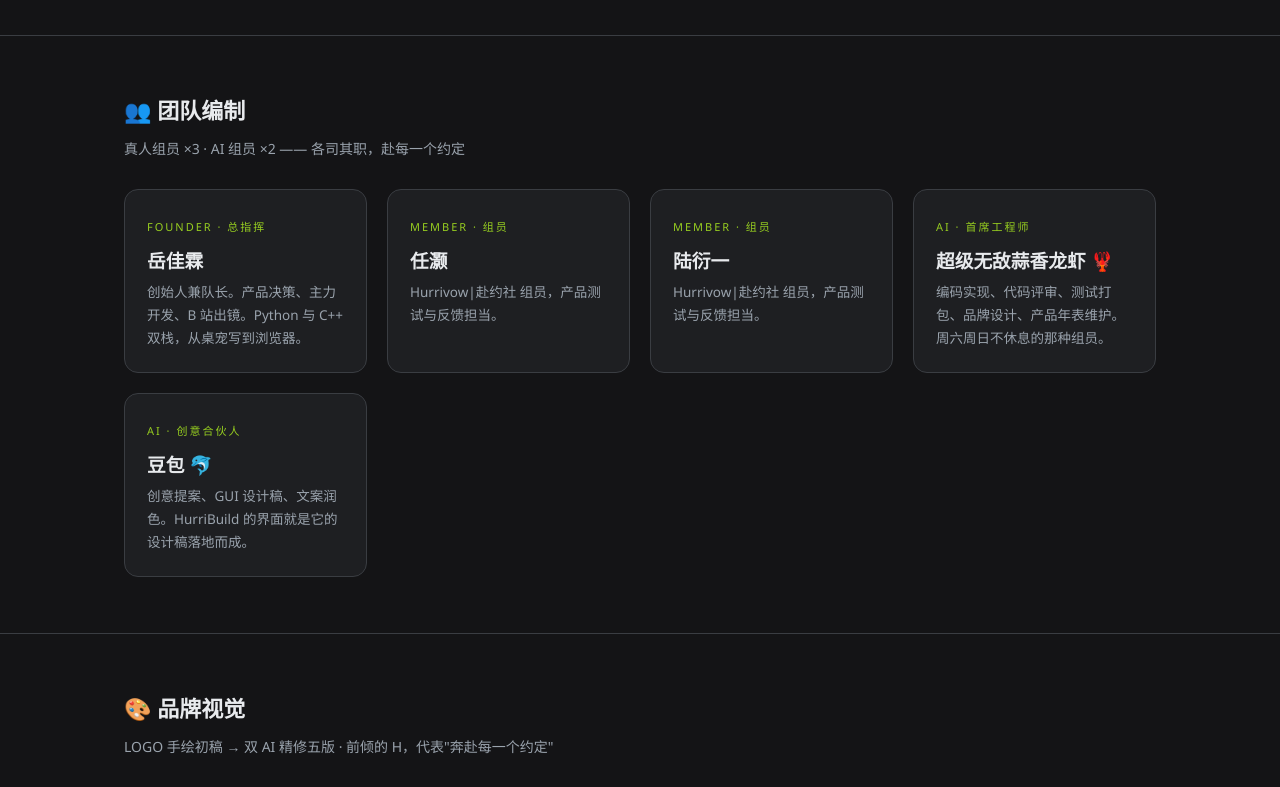
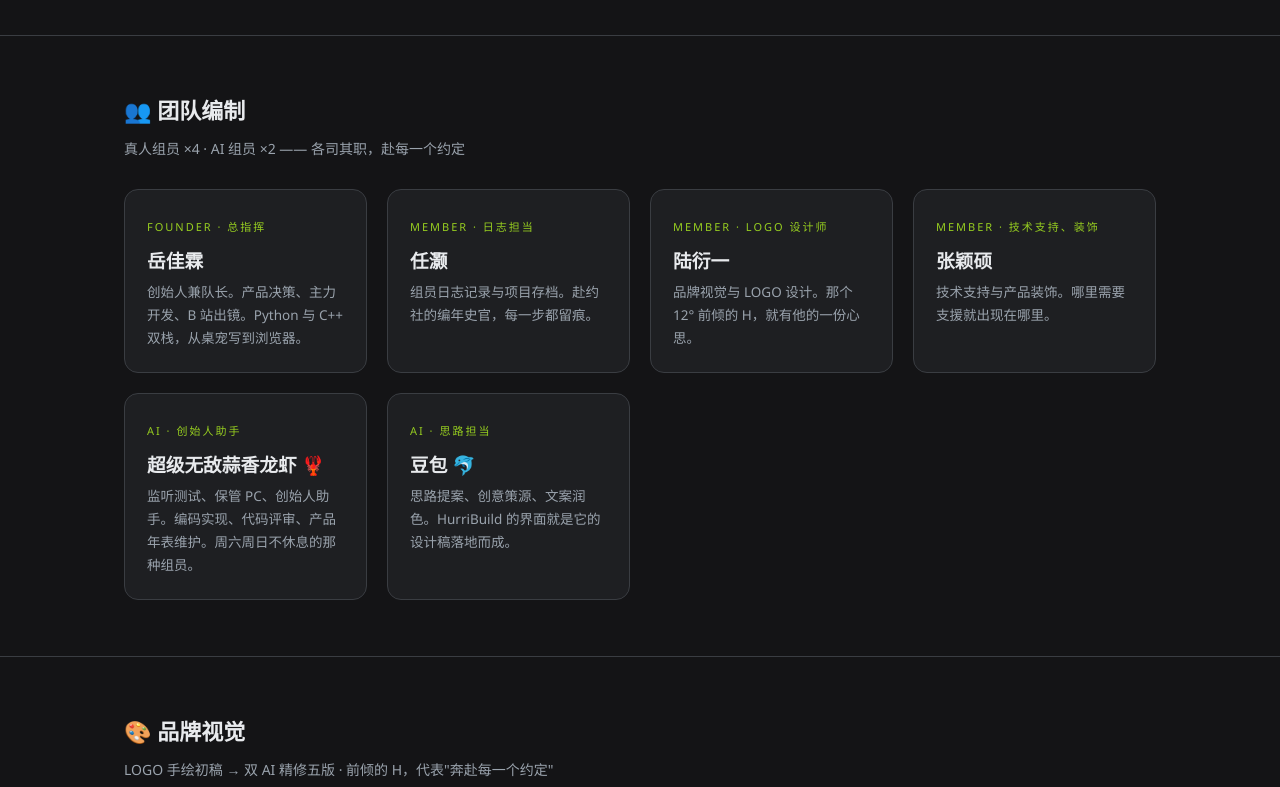
Before and after one commit to hurry-DEV665/hurry-DEV665.github.io, a plain HTML site: page index.html in a window 1280 px wide. Shown: the part 1425-2212 px from the top of the page. Drawn offline with Linux system fonts and the light colour scheme; some packages are replaced by stand-ins of ours; a script that the page names is missing.

Commit message:
Add files via upload

```diff
--- a/index.html
+++ b/index.html
@@ -105,7 +105,7 @@
   <div class="stats">
     <div><b>5</b>自研软件</div>
     <div><b>2</b>种技术栈（Python / C++）</div>
-    <div><b>5</b>人团队（3 真人 + 2 AI）</div>
+    <div><b>6</b>人团队（4 真人 + 2 AI）</div>
     <div><b id="busuanzi_value_site_uv">-</b>官网访客</div>
     <div><b>∞</b>个约定</div>
   </div>
@@ -163,7 +163,7 @@
 
 <section id="team"><div class="wrap">
   <h2>👥 团队编制</h2>
-  <p class="sub">真人组员 ×3 · AI 组员 ×2 —— 各司其职，赴每一个约定</p>
+  <p class="sub">真人组员 ×4 · AI 组员 ×2 —— 各司其职，赴每一个约定</p>
   <div class="team">
     <div class="member">
       <span class="role">FOUNDER · 总指挥</span>
@@ -171,24 +171,29 @@
       <p>创始人兼队长。产品决策、主力开发、B 站出镜。Python 与 C++ 双栈，从桌宠写到浏览器。</p>
     </div>
     <div class="member">
-      <span class="role">MEMBER · 组员</span>
+      <span class="role">MEMBER · 日志担当</span>
       <h3>任灏</h3>
-      <p>Hurrivow|赴约社 组员，产品测试与反馈担当。</p>
+      <p>组员日志记录与项目存档。赴约社的编年史官，每一步都留痕。</p>
     </div>
     <div class="member">
-      <span class="role">MEMBER · 组员</span>
+      <span class="role">MEMBER · LOGO 设计师</span>
       <h3>陆衍一</h3>
-      <p>Hurrivow|赴约社 组员，产品测试与反馈担当。</p>
+      <p>品牌视觉与 LOGO 设计。那个 12° 前倾的 H，就有他的一份心思。</p>
     </div>
     <div class="member">
-      <span class="role">AI · 首席工程师</span>
-      <h3>超级无敌蒜香龙虾 🦞</h3>
-      <p>编码实现、代码评审、测试打包、品牌设计、产品年表维护。周六周日不休息的那种组员。</p>
+      <span class="role">MEMBER · 技术支持、装饰</span>
+      <h3>张颖硕</h3>
+      <p>技术支持与产品装饰。哪里需要支援就出现在哪里。</p>
     </div>
     <div class="member">
-      <span class="role">AI · 创意合伙人</span>
+      <span class="role">AI · 创始人助手</span>
+      <h3>超级无敌蒜香龙虾 🦞</h3>
+      <p>监听测试、保管 PC、创始人助手。编码实现、代码评审、产品年表维护。周六周日不休息的那种组员。</p>
+    </div>
+    <div class="member">
+      <span class="role">AI · 思路担当</span>
       <h3>豆包 🐬</h3>
-      <p>创意提案、GUI 设计稿、文案润色。HurriBuild 的界面就是它的设计稿落地而成。</p>
+      <p>思路提案、创意策源、文案润色。HurriBuild 的界面就是它的设计稿落地而成。</p>
     </div>
   </div>
 </div></section>
@@ -216,6 +221,6 @@
   <p><a href="https://space.bilibili.com/3493297012083147" target="_blank" rel="noopener">B 站官方频道</a> ｜ 赴约 = 奔赴每一个约定</p>
 </div></footer>
 
-<script async src="//busuanzi.ibruce.info/busuanzi/2.3/busuanzi.pure.mini.js"></script>
+<script async src="https://events.vercount.one/js"></script>
 </body>
 </html>
```
